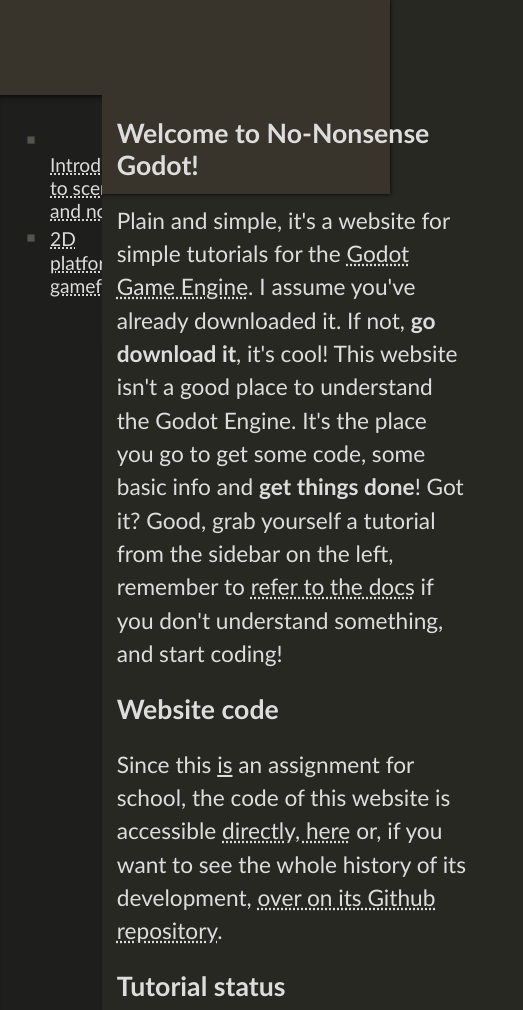
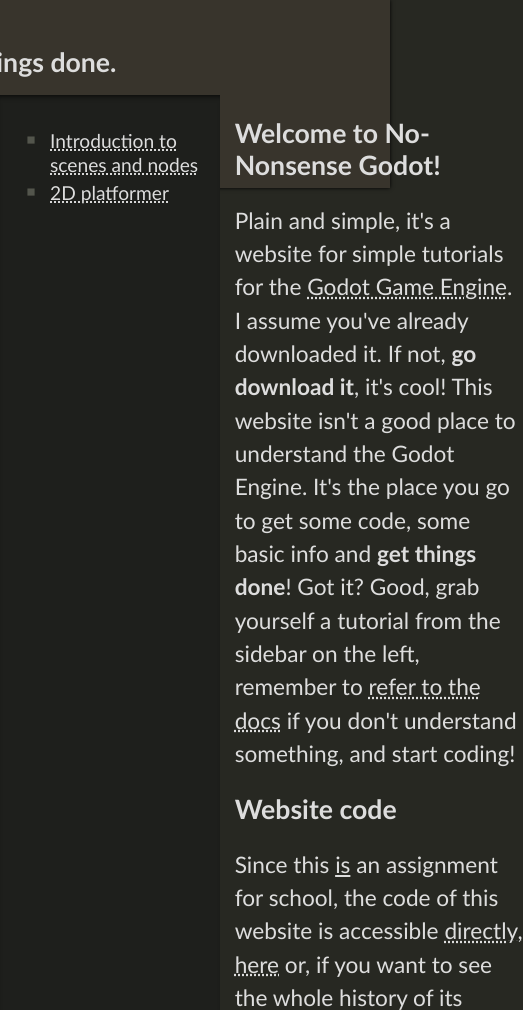
Before and after one commit to aridai-shi/NoNonsenseGodot, a plain HTML site: page index.html in a window 390 px wide. Shown: the top 1010 px of the page, 523 px wide, since content can reach past the window. Drawn offline with Linux system fonts and the light colour scheme.

Commit message:
Made website resize more properly on mobile

```diff
--- a/reusable/banner.css
+++ b/reusable/banner.css
@@ -44,7 +44,10 @@ body {
 }
 
 h2 {
-    filter: unset
+    filter: unset;
+    white-space: nowrap;
+    margin-top: 0px;
+    line-height: 1em;
 }
 
 .banner,
--- a/reusable/style.css
+++ b/reusable/style.css
@@ -5,6 +5,7 @@
     background-color: #1e1f1c;
     display: flex;
     min-height: 1000%;
+    min-width: 200px;
     top: 96px;
     z-index: bottom;
     box-shadow: inset 0 5px 6px -5px black;
@@ -30,6 +31,7 @@ body {
     z-index: top;
     position: relative;
     box-shadow: 0px 0px 4px black;
+    width: 100%;
 }
 
 .banner {
@@ -42,6 +44,7 @@ body {
     text-indent: 11pt;
     position: relative;
     z-index: top;
+    width: 100%;
 }
 
 .bar-wrapper iframe {
```
